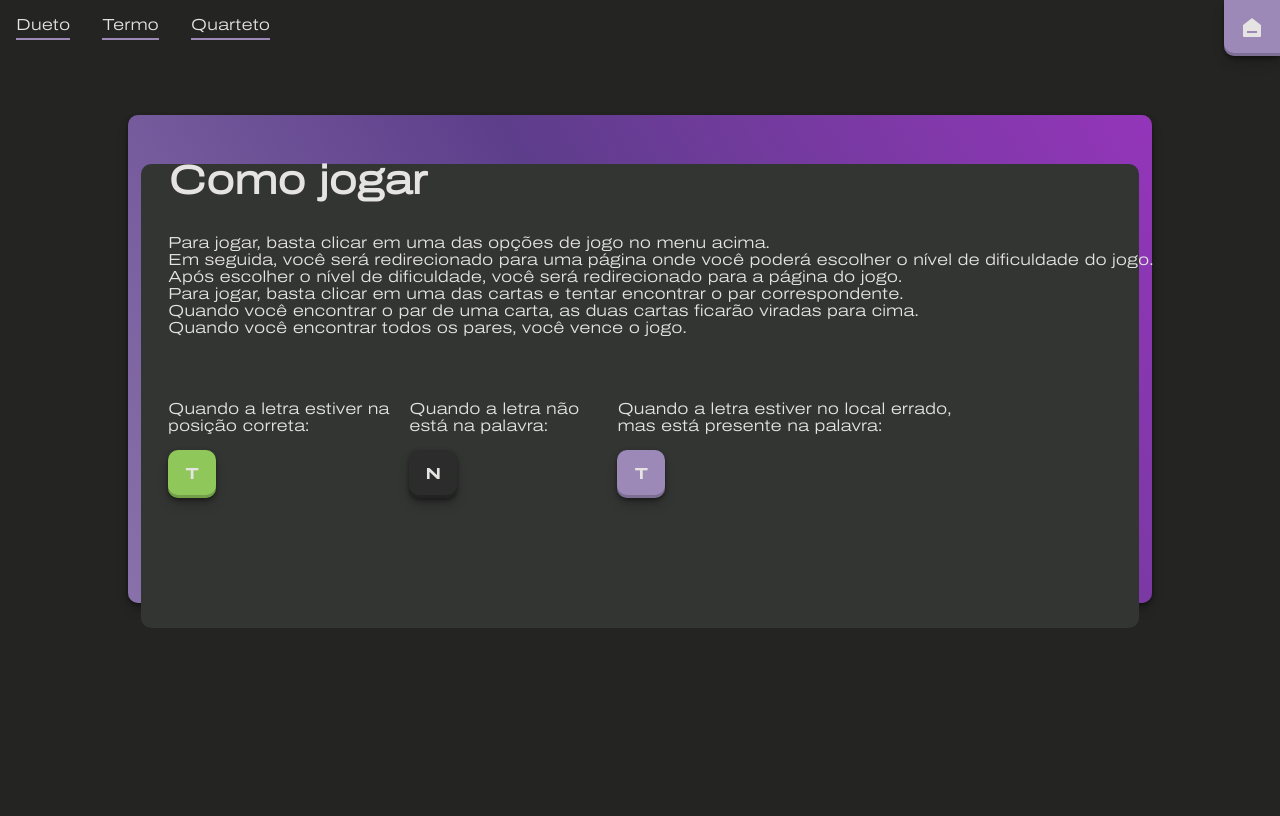
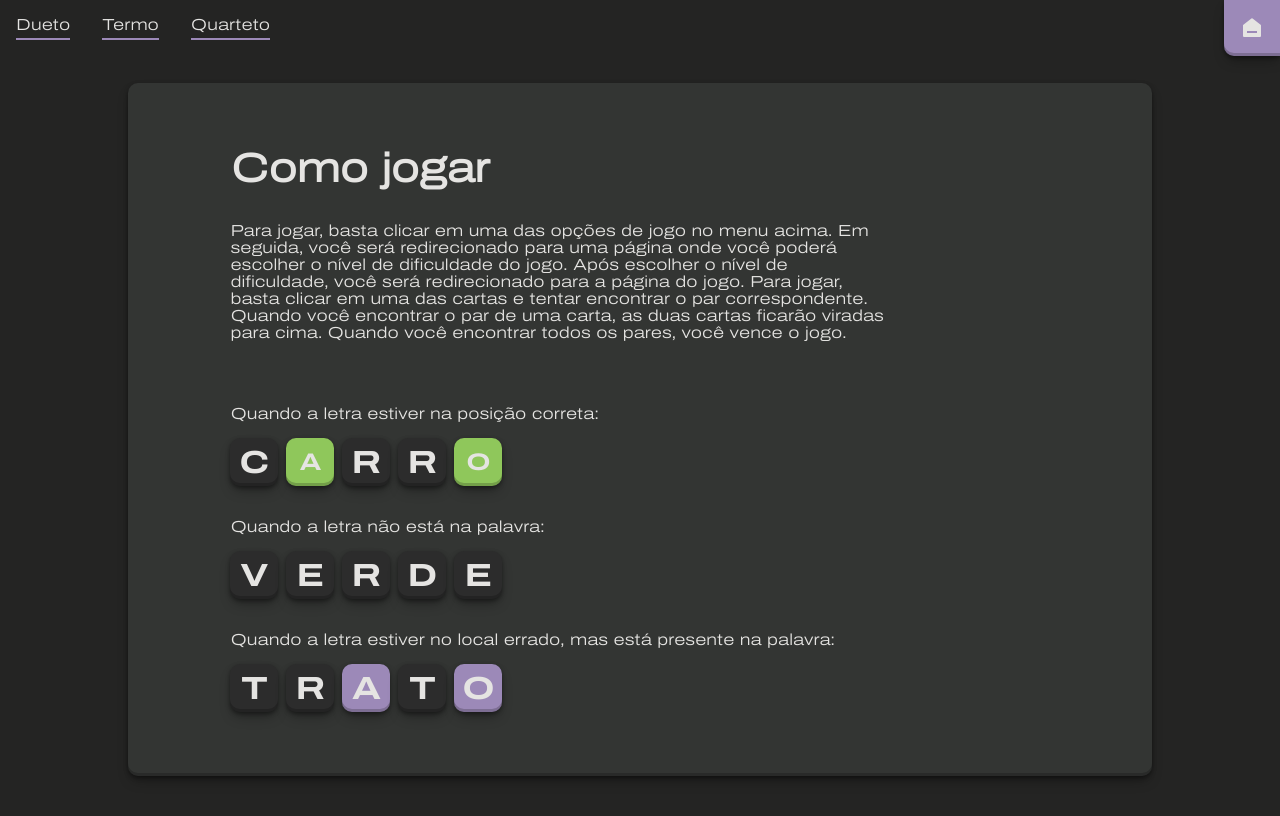
Before and after one commit to GustavoAbreu01/Termo-74, a React (Create React App) app: page / in a window 1280 px wide. Shown: the top 816 px of the page. Built offline with nearby package versions, Linux system fonts and the light colour scheme.

Commit message:
Projeto Finalizado

```diff
--- a/src/components/menu/Menu.css
+++ b/src/components/menu/Menu.css
@@ -2,6 +2,8 @@
     display: flex;
     position: fixed;
     width: 100%;
+    background-color: var(--eerie-black);
+    z-index: 1200;
 }
 
 .box_menu {
--- a/src/pages/home/Home.css
+++ b/src/pages/home/Home.css
@@ -1,42 +1,18 @@
-.container_instructions::before {
-    content: '';
-    display: flex;
-    flex-direction: column;
-    align-items: center;
-    justify-content: center;
-    width: 20%;
-    height: 100rem;
-    scale: 8;
-    transition: 0.5s;
-    background: rgb(156,137,184);
-    background: linear-gradient(90deg, rgba(156,137,184,1) 0%, rgba(93,62,139,1) 50%, rgba(173,49,207,1) 100%);
-    animation: rotate 6s linear infinite;
-}
-
 .container_instructions {
     display: flex;
     flex-direction: column;
     align-items: center;
     justify-content: center;
     width: 80%;
-    margin-top: 4rem;
-    height: 30.5rem;
+    margin-top: 2rem;
+    height: 100%;
     background-color: var(--jet);
-    overflow: hidden;
     border-radius: 10px;
     box-shadow: rgba(0, 0, 0, 0.4) 0px 2px 4px, rgba(0, 0, 0, 0.3) 0px 7px 13px -3px, rgba(0, 0, 0, 0.2) 0px -3px 0px inset;
 }
 
-.container_instructions::after {
-    content: '';
-    inset: 4px;
-    background-color: var(--jet);
-    border-radius: 10px;
-    position: fixed;
-    width: 78%;
-    top: 20.5%;
-    height: 29rem;
-    left: 11%;
+.letter_box_example {
+
 }
 
 .container_home {
@@ -46,6 +22,7 @@
     width: 100%;
     height: 100%;
     padding-top: 4%;
+    padding-bottom: 4rem;
 }
 
 .box_instructions {
@@ -54,29 +31,13 @@
     flex-direction: column;
     justify-content: center;
     width: 80%;
-    padding-left: 5rem;
-    position: fixed;
-    overflow: scroll;
-}
-
-.box_instructions::-webkit-scrollbar {
-    width: 0px;
-}
-
-.box_instructions::-webkit-scrollbar-track {
-    background: none;
-}
-
-.box_instructions::-webkit-scrollbar-thumb {
-    background-color: red;
-    border-radius: 10px;
-    border: 1px;
-    width: 10px;
+    padding: 4rem;
 }
 
 .text_instructions {
     color: var(--platinum);
     font-family: Archivo;
+    width: 80%;
 }
 
 .title_instructions {
@@ -120,8 +81,10 @@
     display: flex;
     justify-content: space-between;
     width: 80%;
-    height: 10rem;
-    gap: 1rem;
+    display: flex;
+    flex-direction: column;
+    height: 100%;
+    gap: 2rem;
 }
 
 .text_color_letter {
@@ -129,6 +92,66 @@
     color: var(--platinum);
     font-family: Archivo;
     padding-bottom: 1rem;
+}
+
+.letter_box_example_correct {
+    width: 3rem;
+    height: 3rem;
+    display: flex;
+    justify-content: center;
+    align-items: center;
+    border-radius: 10px;
+    font-family: Archivo-bold;
+    background-color:var(--correct);
+    border: none;
+    box-shadow: rgba(0, 0, 0, 0.4) 0px 2px 4px, rgba(0, 0, 0, 0.3) 0px 7px 13px -3px, rgba(0, 0, 0, 0.2) 0px -3px 0px inset;
+    outline: none;
+    cursor: pointer;
+    caret-color: none;
+    text-transform: uppercase;
+    text-align: center;
+    color: var(--platinum);
+    font-size: 1.5rem;
+}
+
+.letter_box_present {
+    width: 3rem;
+    height: 3rem;
+    display: flex;
+    justify-content: center;
+    align-items: center;
+    border-radius: 10px;
+    font-family: Archivo-bold;
+    background-color:var(--african-violet);
+    border: none;
+    box-shadow: rgba(0, 0, 0, 0.4) 0px 2px 4px, rgba(0, 0, 0, 0.3) 0px 7px 13px -3px, rgba(0, 0, 0, 0.2) 0px -3px 0px inset;
+    outline: none;
+    cursor: pointer;
+    caret-color: none;
+    text-transform: uppercase;
+    text-align: center;
+    color: var(--platinum);
+    font-size: 2rem;
+}
+
+.letter_box_example {
+    width: 3rem;
+    height: 3rem;
+    display: flex;
+    justify-content: center;
+    align-items: center;
+    border-radius: 10px;
+    font-family: Archivo-bold;
+    background-color:var(--present);
+    border: none;
+    box-shadow: rgba(0, 0, 0, 0.4) 0px 2px 4px, rgba(0, 0, 0, 0.3) 0px 7px 13px -3px, rgba(0, 0, 0, 0.2) 0px -3px 0px inset;
+    outline: none;
+    cursor: pointer;
+    caret-color: none;
+    text-transform: uppercase;
+    text-align: center;
+    color: var(--platinum);
+    font-size: 2rem;
 }
 
 @keyframes rotate {
--- a/src/pages/home/Home.js
+++ b/src/pages/home/Home.js
@@ -9,30 +9,48 @@ function Home() {
           <div className='title_instructions'>
             <h1 className='title_instructions'>Como jogar</h1>
           </div>
-          <p className='text_instructions'>Para jogar, basta clicar em uma das opções de jogo no menu acima.</p>
-          <p className='text_instructions'>Em seguida, você será redirecionado para uma página onde você poderá escolher o nível de dificuldade do jogo.</p>
-          <p className='text_instructions'>Após escolher o nível de dificuldade, você será redirecionado para a página do jogo.</p>
-          <p className='text_instructions'>Para jogar, basta clicar em uma das cartas e tentar encontrar o par correspondente.</p>
-          <p className='text_instructions'>Quando você encontrar o par de uma carta, as duas cartas ficarão viradas para cima.</p>
-          <p className='text_instructions'>Quando você encontrar todos os pares, você vence o jogo.</p>
+          <p className='text_instructions'>Para jogar, basta clicar em uma das opções de jogo no menu acima.
+            Em seguida, você será redirecionado para uma página onde você poderá escolher o nível de dificuldade do jogo.
+            Após escolher o nível de dificuldade, você será redirecionado para a página do jogo.
+            Para jogar, basta clicar em uma das cartas e tentar encontrar o par correspondente.
+            Quando você encontrar o par de uma carta, as duas cartas ficarão viradas para cima.
+            Quando você encontrar todos os pares, você vence o jogo.</p>
           <div className='color_instructions'>
             <div className='box_colors' >
               <div>
-                <p className='text_color_letter' >Quando a letra estiver na posição correta: </p>
+                <p className='text_color_letter'>Quando a letra estiver na posição correta: </p>
                 <div className='box_color'>
-                  <div className='box_letter color_correct'>T</div>
+                  <div className='container_row'>
+                    <div className='letter_box_example'>C</div>
+                    <div className='letter_box_example_correct'>A</div>
+                    <div className='letter_box_example'>R</div>
+                    <div className='letter_box_example'>R</div>
+                    <div className='letter_box_example_correct'>O</div>
+                  </div>
                 </div>
               </div>
               <div>
                 <p className='text_color_letter'>Quando a letra não está na palavra: </p>
                 <div className='box_color'>
-                  <div className='box_letter color_present'>N</div>
+                  <div className='container_row'>
+                    <div className='letter_box_example'>V</div>
+                    <div className='letter_box_example'>E</div>
+                    <div className='letter_box_example'>R</div>
+                    <div className='letter_box_example'>D</div>
+                    <div className='letter_box_example'>E</div>
+                  </div>
                 </div>
               </div>
               <div>
                 <p className='text_color_letter' >Quando a letra estiver no local errado, mas está presente na palavra:</p>
                 <div className='box_color'>
-                  <div className='box_letter color_incorrect'>T</div>
+                  <div className='container_row'>
+                    <div className='letter_box_example'>T</div>
+                    <div className='letter_box_example'>R</div>
+                    <div className='letter_box_present'>A</div>
+                    <div className='letter_box_example'>T</div>
+                    <div className='letter_box_present'>O</div>
+                  </div>
                 </div>
               </div>
             </div>
```
